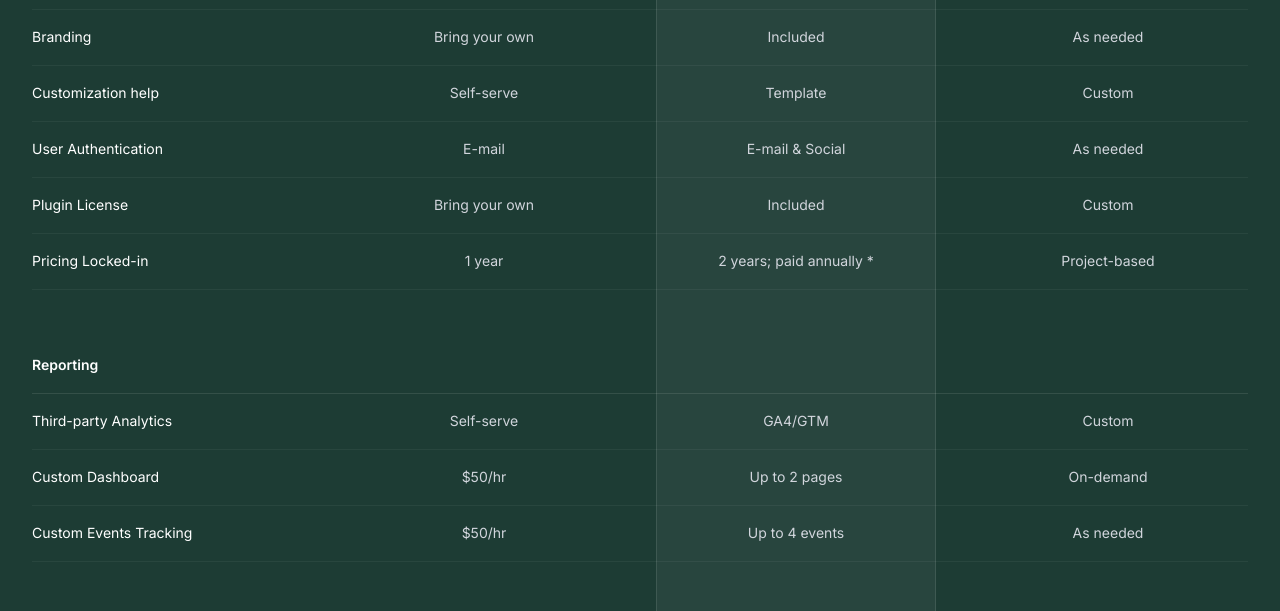
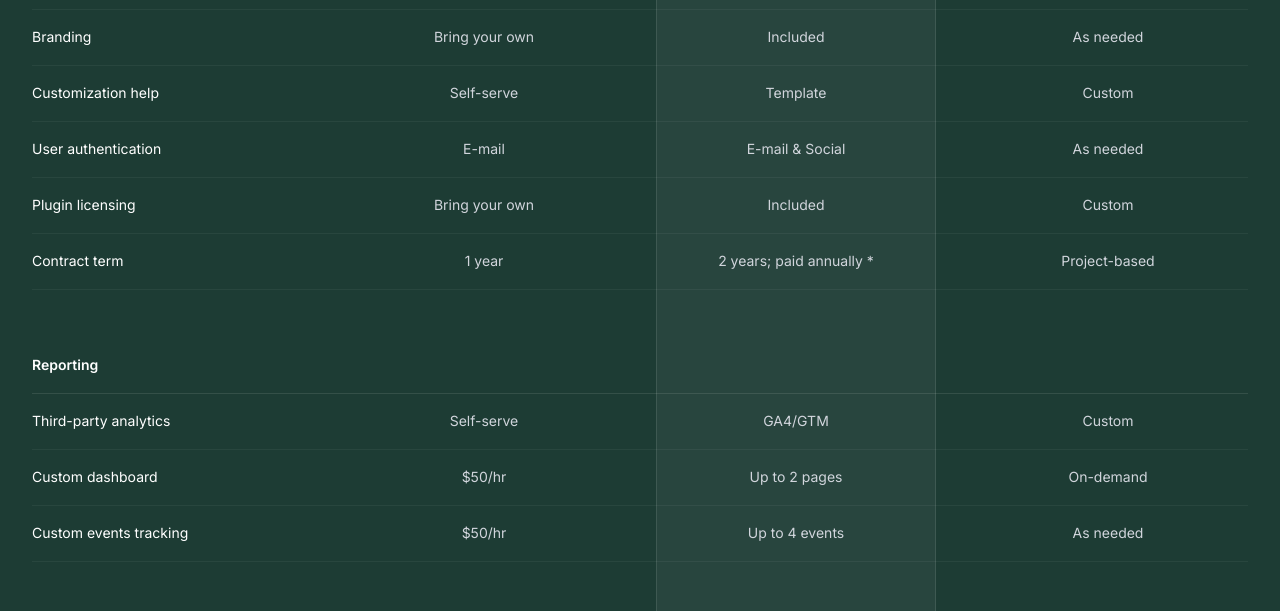
Before and after one commit to growthUx/mgio, a Next.js app: page /digital-garden in a window 1280 px wide. Shown: the part 2460-3071 px from the top of the page. Built offline with nearby package versions, Linux system fonts and the light colour scheme.

Commit message:
Update PlatformPage.jsx

```diff
--- a/src/app/digital-garden/PlatformPage.jsx
+++ b/src/app/digital-garden/PlatformPage.jsx
@@ -65,17 +65,17 @@ const sections = [
       { name: 'One-time setup fee', tiers: { Starter: '$499', Growth: '$2,400 *', Scale: 'Project-based' } },
       { name: 'Branding', tiers: { Starter: 'Bring your own', Growth: 'Included', Scale: 'As needed' } },
       { name: 'Customization help', tiers: { Starter: 'Self-serve', Growth: 'Template', Scale: 'Custom' } },
-      { name: 'User Authentication', tiers: { Starter: 'E-mail', Growth: 'E-mail & Social', Scale: 'As needed' } },
-      { name: 'Plugin License', tiers: { Starter: 'Bring your own', Growth: 'Included', Scale: 'Custom' } },
-      { name: 'Pricing Locked-in', tiers: { Starter: '1 year', Growth: '2 years; paid annually *', Scale: 'Project-based' } },
+      { name: 'User authentication', tiers: { Starter: 'E-mail', Growth: 'E-mail & Social', Scale: 'As needed' } },
+      { name: 'Plugin licensing', tiers: { Starter: 'Bring your own', Growth: 'Included', Scale: 'Custom' } },
+      { name: 'Contract term', tiers: { Starter: '1 year', Growth: '2 years; paid annually *', Scale: 'Project-based' } },
     ],
   },
   {
     name: 'Reporting',
     features: [
-      { name: 'Third-party Analytics', tiers: { Starter: 'Self-serve', Growth: 'GA4/GTM', Scale: 'Custom' } },
-      { name: 'Custom Dashboard', tiers: { Starter: '$50/hr', Growth: 'Up to 2 pages', Scale: 'On-demand' } },
-      { name: 'Custom Events Tracking', tiers: { Starter: '$50/hr', Growth: 'Up to 4 events', Scale: 'As needed' } },
+      { name: 'Third-party analytics', tiers: { Starter: 'Self-serve', Growth: 'GA4/GTM', Scale: 'Custom' } },
+      { name: 'Custom dashboard', tiers: { Starter: '$50/hr', Growth: 'Up to 2 pages', Scale: 'On-demand' } },
+      { name: 'Custom events tracking', tiers: { Starter: '$50/hr', Growth: 'Up to 4 events', Scale: 'As needed' } },
     ],
   },
   {
```
